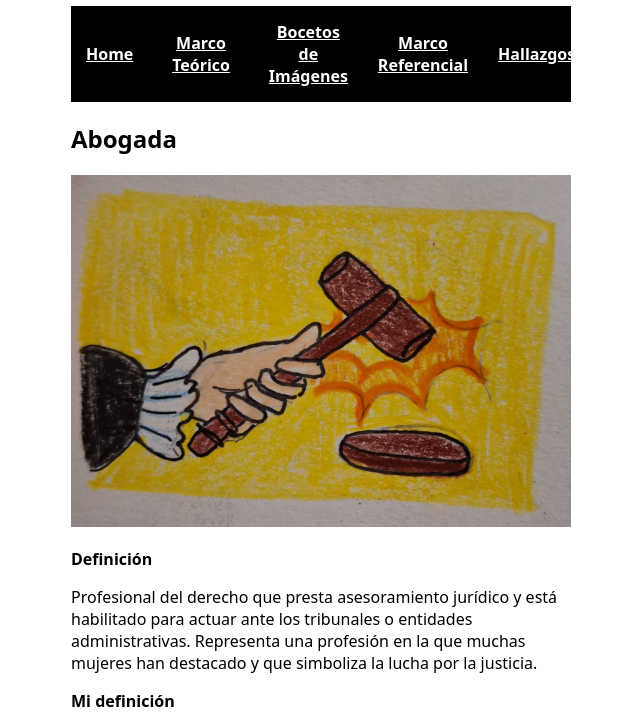
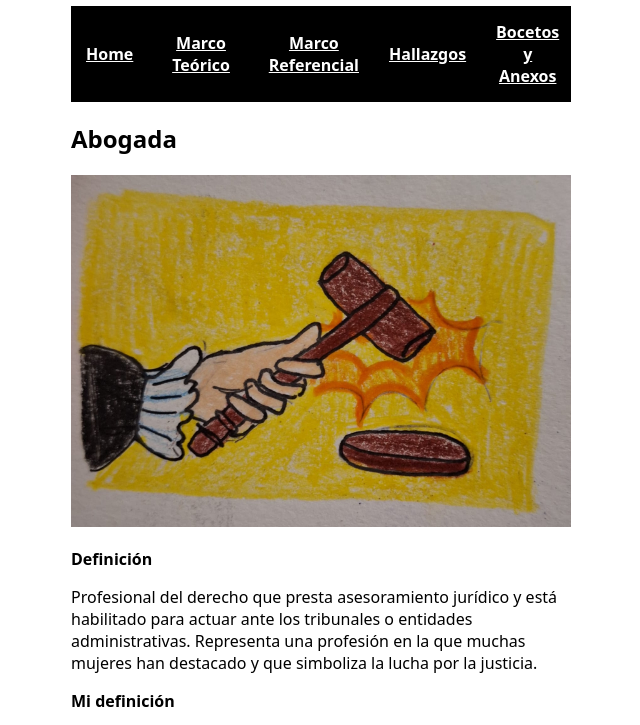
Before and after one commit to rataautonoma/rataautonoma.github.io, a plain HTML site: page marco-teorico.html in a window 1280 px wide. Shown: the part 108-833 px from the top of the page, without its empty margins (319-959 px from the left). Drawn offline with Linux system fonts and the light colour scheme.

Commit message:
Update marco-teorico.html

```diff
--- a/marco-teorico.html
+++ b/marco-teorico.html
@@ -22,9 +22,9 @@
         <nav>
             <a href="index.html">Home</a> |
             <a href="marco-teorico.html">Marco Teórico</a> |
-            <a href="bocetos-imagenes.html">Bocetos de Imágenes</a>
             <a href="marco-referencial.html">Marco Referencial</a>
             <a href="hallazgos.html">Hallazgos</a>
+            <a href="bocetos-imagenes.html">Bocetos y Anexos</a>
         </nav>
 
 
```
